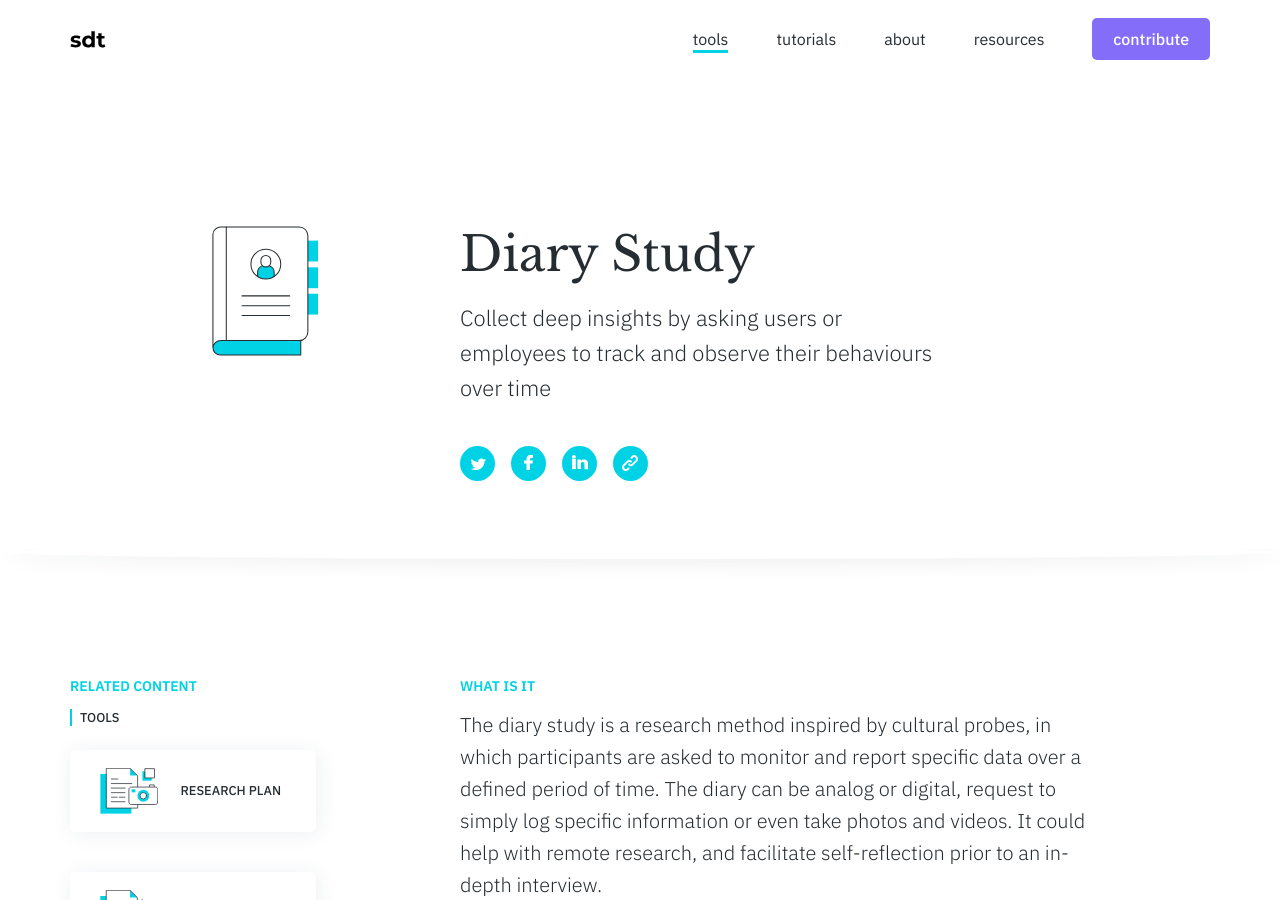
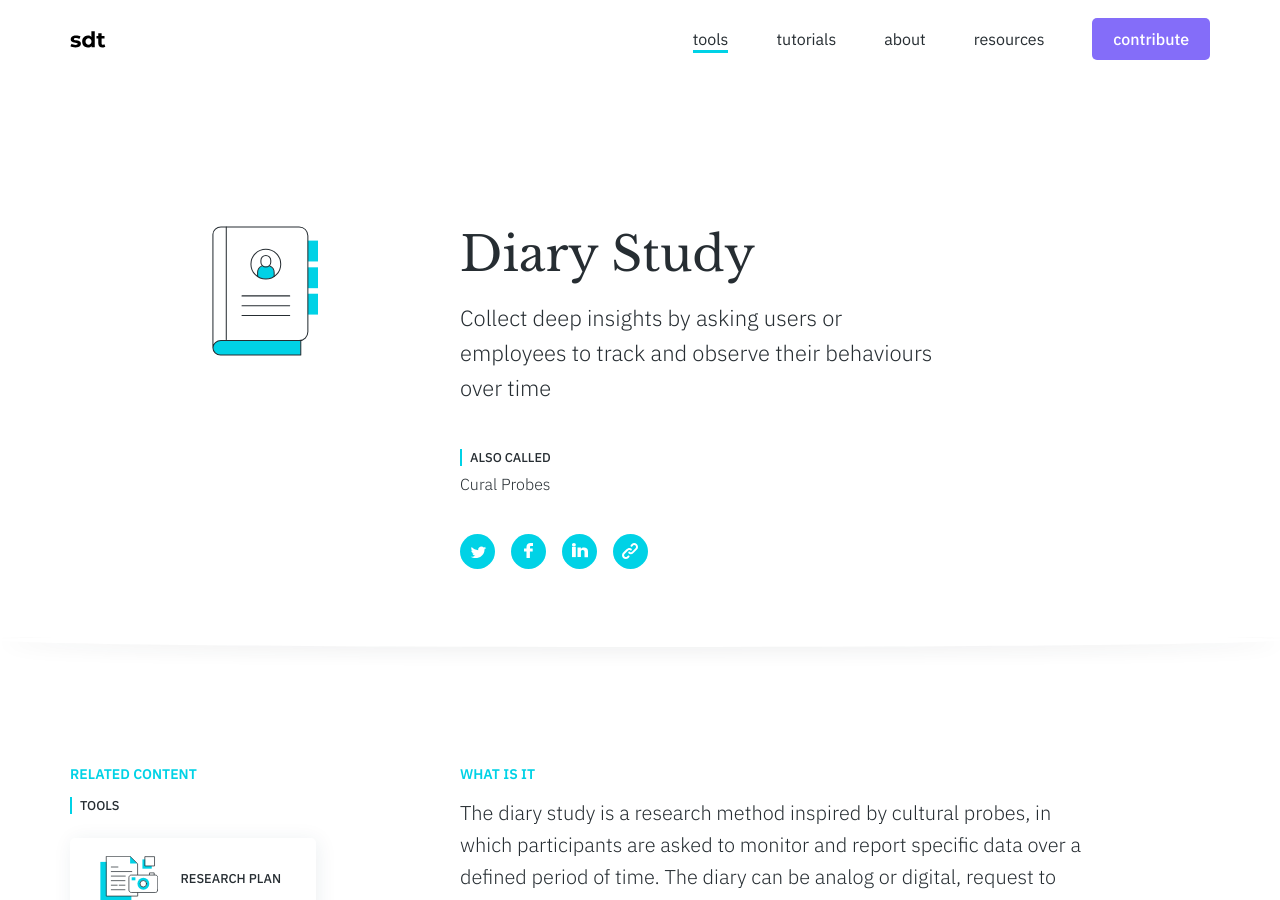
Before and after one commit to service-design-tools/sdt-website, a Jekyll site: the page built from _tools/diary-study.md, in a window 1280 px wide and 900 px high. Built offline with Jekyll 4.4.1, drawn with Linux system fonts in a browser that asks for light colours.

Commit message:
Update tool “diary-study”

```diff
--- a/_tools/diary-study.md
+++ b/_tools/diary-study.md
@@ -5,13 +5,15 @@
   behaviours over time
 properties:
   how:
-    - Text
+    - Narratives
   what:
-    - Experience
+    - Context
   when:
     - Research
   who:
     - Users
+    - Service Staff
+synonyms: Cural Probes
 icon: >-
   <svg version="1.1" xmlns="http://www.w3.org/2000/svg" x="0px" y="0px"
   viewBox="0 0 103.1 126.5" xml:space="preserve">
```
